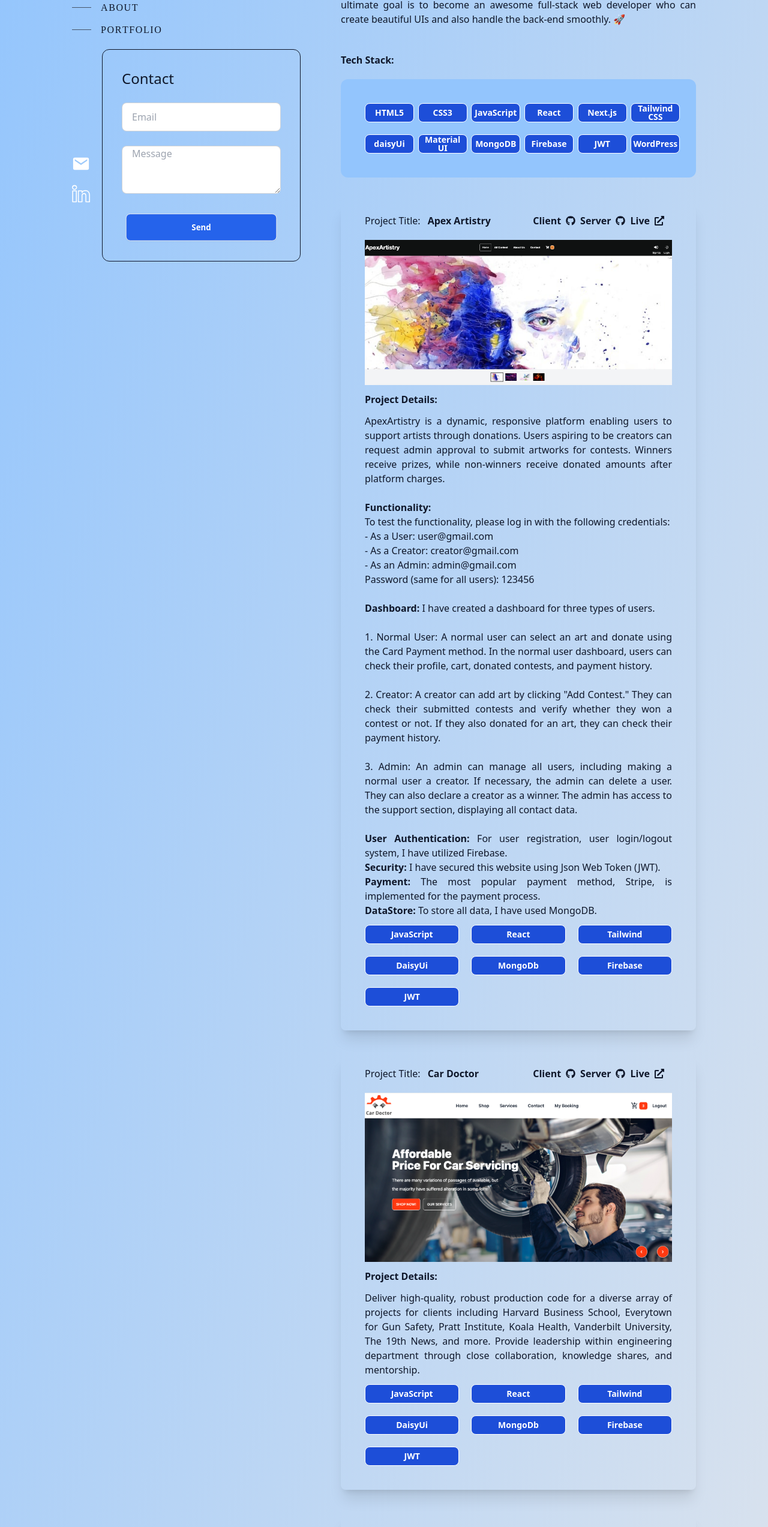
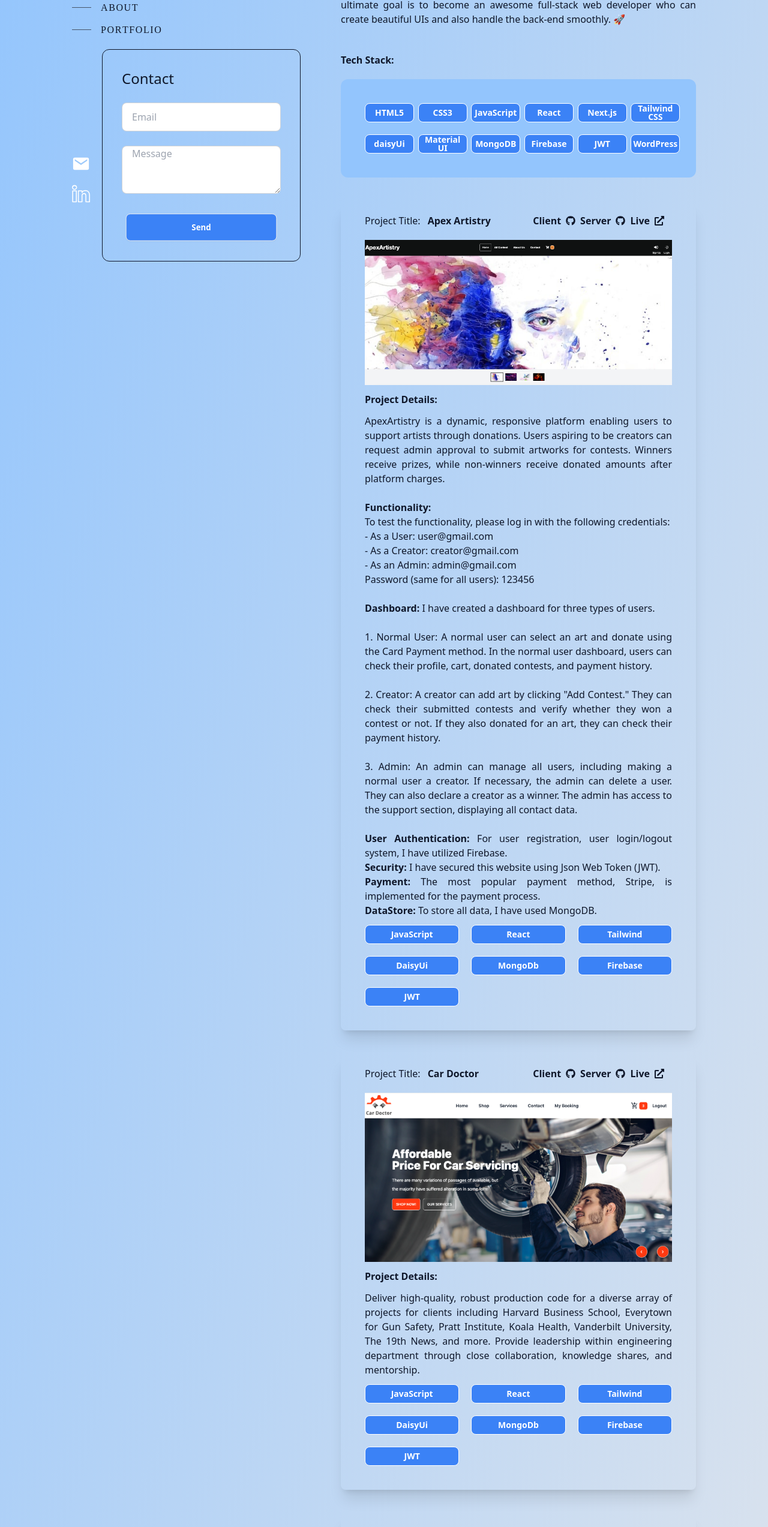
Before and after one commit to devmashum/Explore-Faisal, a React (Vite) app: page /about in a window 1280 px wide. Shown: the part 228-2774 px from the top of the page at 60% size. Built offline with nearby package versions, Linux system fonts and the light colour scheme; some icons are missing.

Commit message:
new commit

```diff
--- a/src/Pages/About/About.jsx
+++ b/src/Pages/About/About.jsx
@@ -12,19 +12,19 @@ const About = () => {
 
             <div className="grid lg:grid-cols-6 grid-cols-3 gap-5 lg:p-10 lg:bg-gradient-to-br from-blue-300 to-blue-300 rounded-xl py-5">
 
-                <button className="btn btn-sm px-10 hover:bg-blue-500 bg-blue-700 btn-outline text-white">HTML5</button>
-                <button className="btn btn-sm px-10 hover:bg-blue-500 bg-blue-700 btn-outline text-white">CSS3</button>
-                <button className="btn btn-sm px-10 hover:bg-blue-500 bg-blue-700 btn-outline text-white">JavaScript</button>
-                <button className="btn btn-sm px-10 hover:bg-blue-500 bg-blue-700 btn-outline text-white">React</button>
-                <button className="btn btn-sm px-10 hover:bg-blue-500 bg-blue-700 btn-outline text-white">Next.js</button>
-                <button className="btn btn-sm px-10 hover:bg-blue-500 bg-blue-700 btn-outline text-white">Tailwind CSS</button>
-                <button className="btn btn-sm px-10 hover:bg-blue-500 bg-blue-700 btn-outline text-white">daisyUi</button>
-                <button className="btn btn-sm px-10 hover:bg-blue-500 bg-blue-700 btn-outline text-white">Material UI</button>
+                <button className="btn btn-sm px-10 hover:bg-blue-700 bg-blue-500 btn-outline text-white">HTML5</button>
+                <button className="btn btn-sm px-10 hover:bg-blue-700 bg-blue-500 btn-outline text-white">CSS3</button>
+                <button className="btn btn-sm px-10 hover:bg-blue-700 bg-blue-500 btn-outline text-white">JavaScript</button>
+                <button className="btn btn-sm px-10 hover:bg-blue-700 bg-blue-500 btn-outline text-white">React</button>
+                <button className="btn btn-sm px-10 hover:bg-blue-700 bg-blue-500 btn-outline text-white">Next.js</button>
+                <button className="btn btn-sm px-10 hover:bg-blue-700 bg-blue-500 btn-outline text-white">Tailwind CSS</button>
+                <button className="btn btn-sm px-10 hover:bg-blue-700 bg-blue-500 btn-outline text-white">daisyUi</button>
+                <button className="btn btn-sm px-10 hover:bg-blue-700 bg-blue-500 btn-outline text-white">Material UI</button>
 
-                <button className="btn btn-sm px-10 hover:bg-blue-500 bg-blue-700 btn-outline text-white">MongoDB</button>
-                <button className="btn btn-sm px-10 hover:bg-blue-500 bg-blue-700 btn-outline text-white">Firebase</button>
-                <button className="btn btn-sm px-10 hover:bg-blue-500 bg-blue-700 btn-outline text-white">JWT</button>
-                <button className="btn btn-sm px-10 hover:bg-blue-500 bg-blue-700 btn-outline text-white">WordPress</button>
+                <button className="btn btn-sm px-10 hover:bg-blue-700 bg-blue-500 btn-outline text-white">MongoDB</button>
+                <button className="btn btn-sm px-10 hover:bg-blue-700 bg-blue-500 btn-outline text-white">Firebase</button>
+                <button className="btn btn-sm px-10 hover:bg-blue-700 bg-blue-500 btn-outline text-white">JWT</button>
+                <button className="btn btn-sm px-10 hover:bg-blue-700 bg-blue-500 btn-outline text-white">WordPress</button>
 
             </div>
 
--- a/src/Pages/Contact/Contact.jsx
+++ b/src/Pages/Contact/Contact.jsx
@@ -59,7 +59,7 @@ const Contact = () => {
 
                 </div>
                 <div className="form-control mt-6">
-                    <button type="submit" className="btn hover:bg-blue-500 bg-blue-600 text-white">Send</button>
+                    <button type="submit" className="btn hover:bg-blue-700 bg-blue-500 text-white">Send</button>
 
                 </div>
             </form>
--- a/src/Pages/Portfolio/ApexArtistry.jsx
+++ b/src/Pages/Portfolio/ApexArtistry.jsx
@@ -77,13 +77,13 @@ Password (same for all users): 123456
 
             </h4>
             <div className="grid grid-cols-3 gap-5">
-            <button className="btn btn-sm px-10 hover:bg-blue-500 bg-blue-700 btn-outline text-white">JavaScript</button>
-              <button className="btn btn-sm px-10 hover:bg-blue-500 bg-blue-700 btn-outline text-white">React</button>
-              <button className="btn btn-sm px-10 hover:bg-blue-500 bg-blue-700 btn-outline text-white">Tailwind</button>
-              <button className="btn btn-sm px-10 hover:bg-blue-500 bg-blue-700 btn-outline text-white">DaisyUi</button>
-              <button className="btn btn-sm px-10 hover:bg-blue-500 bg-blue-700 btn-outline text-white">MongoDb</button>
-              <button className="btn btn-sm px-10 hover:bg-blue-500 bg-blue-700 btn-outline text-white">Firebase</button>
-              <button className="btn btn-sm px-10 hover:bg-blue-500 bg-blue-700 btn-outline text-white">JWT</button>
+            <button className="btn btn-sm px-10 hover:bg-blue-700 bg-blue-500 btn-outline text-white">JavaScript</button>
+              <button className="btn btn-sm px-10 hover:bg-blue-700 bg-blue-500 btn-outline text-white">React</button>
+              <button className="btn btn-sm px-10 hover:bg-blue-700 bg-blue-500 btn-outline text-white">Tailwind</button>
+              <button className="btn btn-sm px-10 hover:bg-blue-700 bg-blue-500 btn-outline text-white">DaisyUi</button>
+              <button className="btn btn-sm px-10 hover:bg-blue-700 bg-blue-500 btn-outline text-white">MongoDb</button>
+              <button className="btn btn-sm px-10 hover:bg-blue-700 bg-blue-500 btn-outline text-white">Firebase</button>
+              <button className="btn btn-sm px-10 hover:bg-blue-700 bg-blue-500 btn-outline text-white">JWT</button>
             </div>
           </div>
         </div>
--- a/src/Pages/Portfolio/CarDoctor.jsx
+++ b/src/Pages/Portfolio/CarDoctor.jsx
@@ -51,13 +51,13 @@ const CarDoctor = () => {
               Deliver high-quality, robust production code for a diverse array of projects for clients including Harvard Business School, Everytown for Gun Safety, Pratt Institute, Koala Health, Vanderbilt University, The 19th News, and more. Provide leadership within engineering department through close collaboration, knowledge shares, and mentorship.
             </h4>
             <div className="grid grid-cols-3 gap-5">
-            <button className="btn btn-sm px-10 hover:bg-blue-500 bg-blue-700 btn-outline text-white">JavaScript</button>
-              <button className="btn btn-sm px-10 hover:bg-blue-500 bg-blue-700 btn-outline text-white">React</button>
-              <button className="btn btn-sm px-10 hover:bg-blue-500 bg-blue-700 btn-outline text-white">Tailwind</button>
-              <button className="btn btn-sm px-10 hover:bg-blue-500 bg-blue-700 btn-outline text-white">DaisyUi</button>
-              <button className="btn btn-sm px-10 hover:bg-blue-500 bg-blue-700 btn-outline text-white">MongoDb</button>
-              <button className="btn btn-sm px-10 hover:bg-blue-500 bg-blue-700 btn-outline text-white">Firebase</button>
-              <button className="btn btn-sm px-10 hover:bg-blue-500 bg-blue-700 btn-outline text-white">JWT</button>
+            <button className="btn btn-sm px-10 hover:bg-blue-700 bg-blue-500 btn-outline text-white">JavaScript</button>
+              <button className="btn btn-sm px-10 hover:bg-blue-700 bg-blue-500 btn-outline text-white">React</button>
+              <button className="btn btn-sm px-10 hover:bg-blue-700 bg-blue-500 btn-outline text-white">Tailwind</button>
+              <button className="btn btn-sm px-10 hover:bg-blue-700 bg-blue-500 btn-outline text-white">DaisyUi</button>
+              <button className="btn btn-sm px-10 hover:bg-blue-700 bg-blue-500 btn-outline text-white">MongoDb</button>
+              <button className="btn btn-sm px-10 hover:bg-blue-700 bg-blue-500 btn-outline text-white">Firebase</button>
+              <button className="btn btn-sm px-10 hover:bg-blue-700 bg-blue-500 btn-outline text-white">JWT</button>
             </div>
           </div>
         </div>
--- a/src/Pages/Portfolio/DragonNews.jsx
+++ b/src/Pages/Portfolio/DragonNews.jsx
@@ -49,10 +49,10 @@ const DragonNews = () => {
               Deliver high-quality, robust production code for a diverse array of projects for clients including Harvard Business School, Everytown for Gun Safety, Pratt Institute, Koala Health, Vanderbilt University, The 19th News, and more. Provide leadership within engineering department through close collaboration, knowledge shares, and mentorship.
             </h4>
             <div className="grid grid-cols-3 gap-5">
-              <button className="btn btn-sm px-10 hover:bg-blue-500 bg-blue-700 btn-outline text-white">Next.js</button>
-              <button className="btn btn-sm px-10 hover:bg-blue-500 bg-blue-700 btn-outline text-white">Material Ui</button>
-              <button className="btn btn-sm px-10 hover:bg-blue-500 bg-blue-700 btn-outline text-white">Daisy Ui</button>
-              <button className="btn btn-sm px-10 hover:bg-blue-500 bg-blue-700 btn-outline text-white">MongoDb</button>
+              <button className="btn btn-sm px-10 hover:bg-blue-700 bg-blue-500 btn-outline text-white">Next.js</button>
+              <button className="btn btn-sm px-10 hover:bg-blue-700 bg-blue-500 btn-outline text-white">Material Ui</button>
+              <button className="btn btn-sm px-10 hover:bg-blue-700 bg-blue-500 btn-outline text-white">Daisy Ui</button>
+              <button className="btn btn-sm px-10 hover:bg-blue-700 bg-blue-500 btn-outline text-white">MongoDb</button>
             </div>
           </div>
         </div>
--- a/src/Pages/Portfolio/Kioko.jsx
+++ b/src/Pages/Portfolio/Kioko.jsx
@@ -34,9 +34,9 @@ const Kioko = () => {
               Deliver high-quality, robust production code for a diverse array of projects for clients including Harvard Business School, Everytown for Gun Safety, Pratt Institute, Koala Health, Vanderbilt University, The 19th News, and more. Provide leadership within the engineering department through close collaboration, knowledge shares, and mentorship.
             </h4>
             <div className="grid grid-cols-3 gap-5">
-              <a className="btn btn-sm px-10 hover:bg-blue-500 bg-blue-700 btn-outline text-white">WordPress</a>
-              <a className="btn btn-sm px-10 hover:bg-blue-500 bg-blue-700 btn-outline text-white">HTML</a>
-              <a className="btn btn-sm px-10 hover:bg-blue-500 bg-blue-700 btn-outline text-white">CSS</a>
+              <a className="btn btn-sm px-10hover:bg-blue-700 bg-blue-500 btn-outline text-white">WordPress</a>
+              <a className="btn btn-sm px-10hover:bg-blue-700 bg-blue-500 btn-outline text-white">HTML</a>
+              <a className="btn btn-sm px-10hover:bg-blue-700 bg-blue-500 btn-outline text-white">CSS</a>
             </div>
           </div>
         </div>
```
